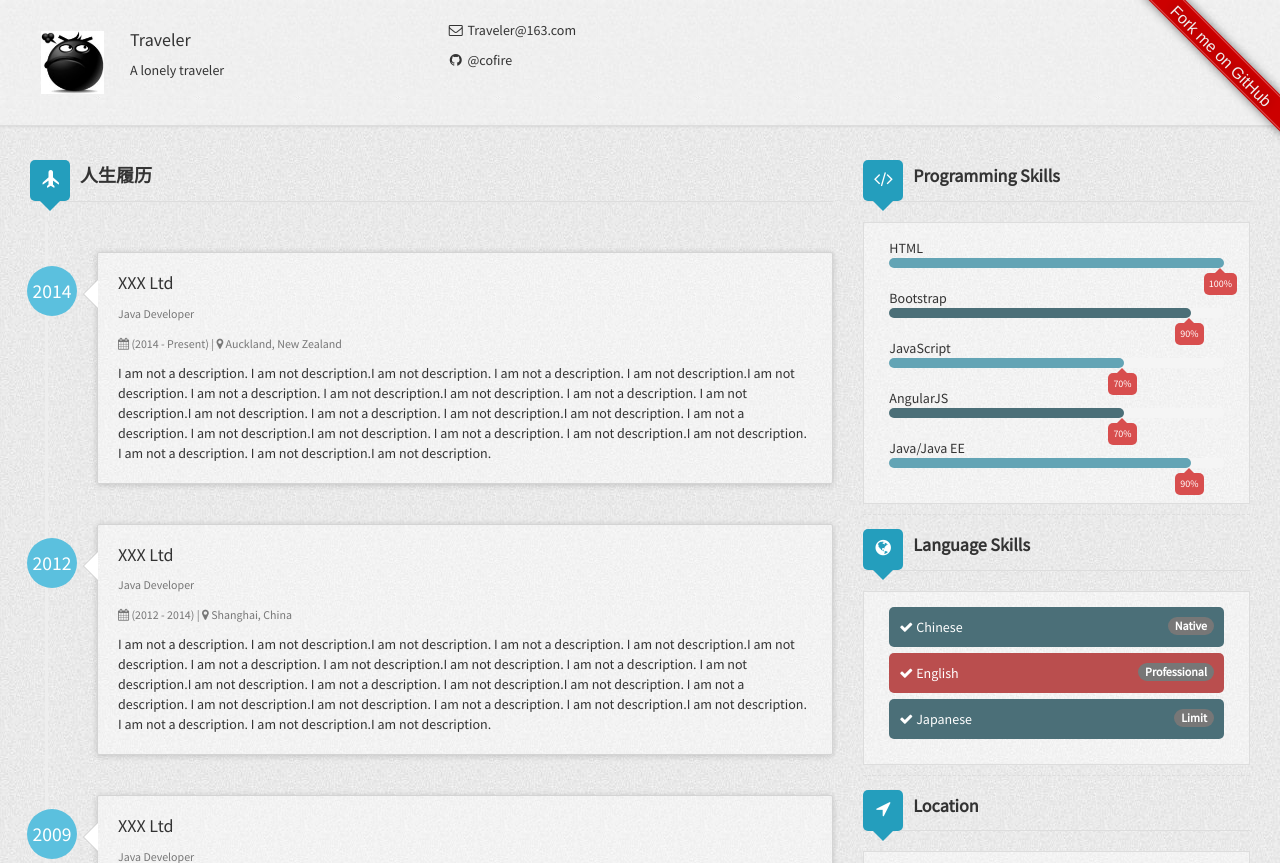
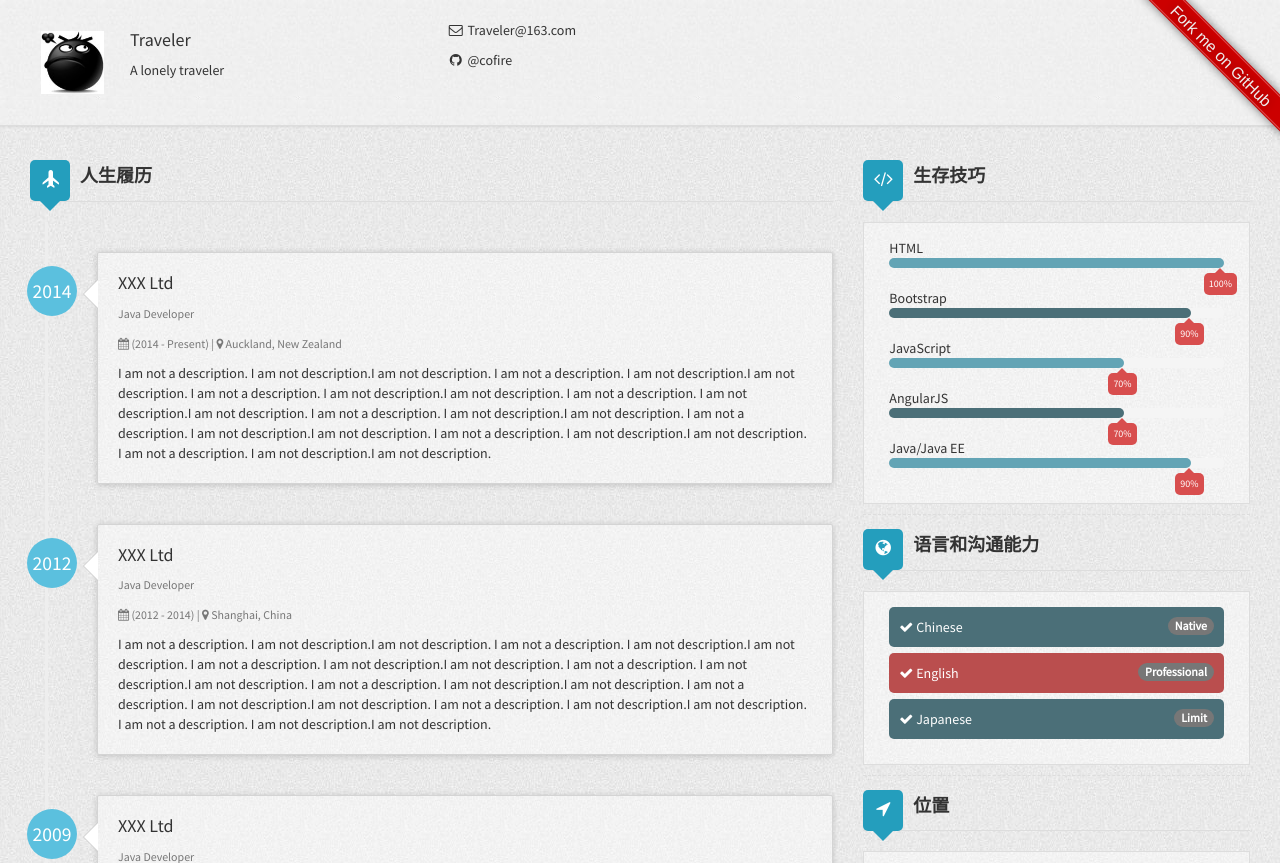
Before and after one commit to cofire2/cofire2.github.io, a Jekyll site: the page built from index.html, in a window 1280 px wide, cut to the strip 0-863 px from the top of the page. Built offline with Jekyll 4.4.1, drawn with Linux system fonts in a browser that asks for light colours; nearby versions of some CDN libraries.

Commit message:
Update index.html

```diff
--- a/index.html
+++ b/index.html
@@ -92,7 +92,7 @@ layout: default
         </div>
         <div class="col-md-4">
             {% if site.author.stackoverflow or site.author.programmingSkills %}
-                <h3 class="title with-icon"><span class="fa fa-code cat-title"></span> Programming Skills</h3>
+                <h3 class="title with-icon"><span class="fa fa-code cat-title"></span>生存技巧</h3>
                 {% if site.author.stackoverflow %}
                 <div class="grid-block">
                   <p><a href="//stackoverflow.com/users/{{ site.author.stackoverflow }}"><img src="//stackoverflow.com/users/flair/{{ site.author.stackoverflow }}.png"></a></p>
@@ -238,7 +238,7 @@ layout: default
             {% endif %}
             {% if site.author.languages %}
                 <div class="deviter"></div>
-                <h3 class="title with-icon"><span class="fa fa-globe cat-title"></span> Language Skills</h3>
+                <h3 class="title with-icon"><span class="fa fa-globe cat-title"></span>语言和沟通能力</h3>
                 <div class="grid-block">
                     <ul class="list-unstyled list-strip">
                         {% for language in site.author.languages %}
@@ -254,7 +254,7 @@ layout: default
                 </div>
             {% endif %}
             <div class="deviter"></div>
-            <h3 class="title with-icon"><span class="fa fa-location-arrow cat-title"></span> Location</h3>
+            <h3 class="title with-icon"><span class="fa fa-location-arrow cat-title"></span> 位置</h3>
             <div class="grid-block">
                 <iframe src="https://www.google.com/maps/embed/v1/place?q={{ site.author.address }}&key=AIzaSyClEWLh20lxrQBFR7omuuVESviszPxONyk" width="100%" height="100%" frameborder="0" style="border:0"></iframe>
             </div>
```
